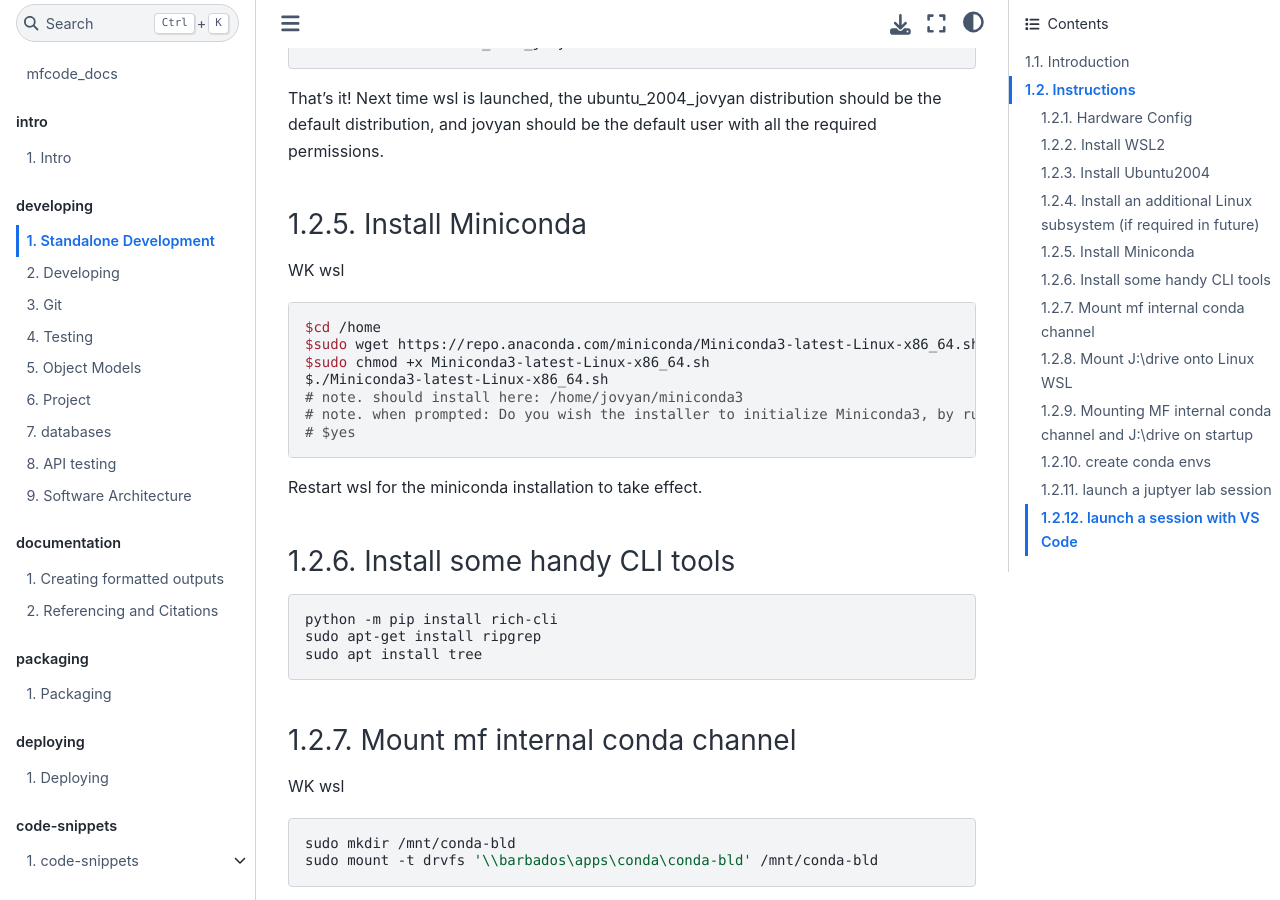
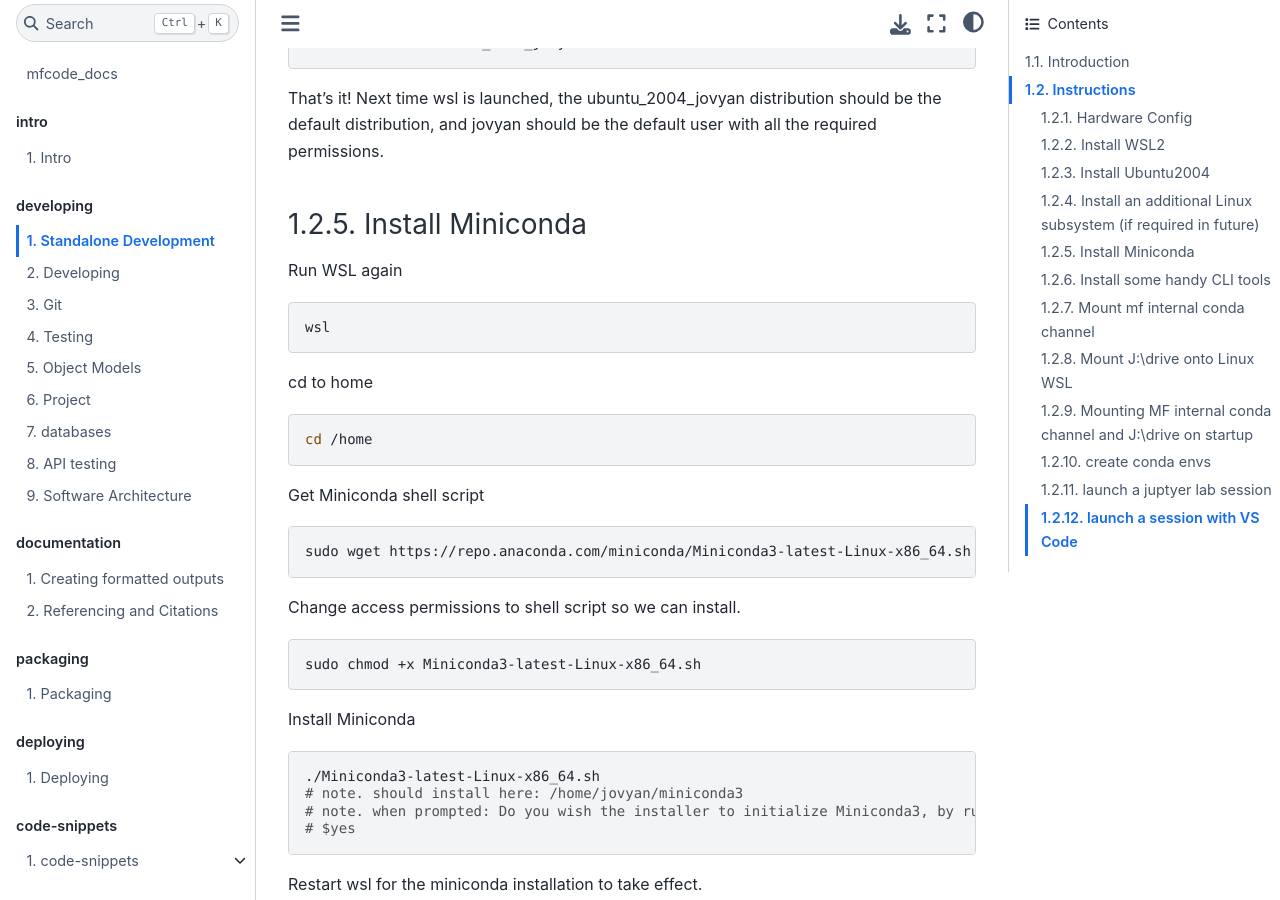
Before and after one commit to maxfordham/mxf-code-docs, a Jupyter Book: the page built from book/docs/developing-envsetup.md, in a window 1280 px wide and 900 px high, scrolled down 4371 px. Built offline with Jupyter Book 1.0.4 settings and Sphinx 7.4.7 and the Sphinx Book theme 1.1.4, drawn with Linux system fonts in a browser that asks for light colours; pages that are not in the unit, such as notebooks, are missing from menus.

Commit message:
Updated install miniconda section

````diff
--- a/book/docs/developing-envsetup.md
+++ b/book/docs/developing-envsetup.md
@@ -197,13 +197,30 @@ and jovyan should be the default user with all the required permissions.
 
 ### Install Miniconda
 
-WK wsl
+Run WSL again
 
 ```bash
-$cd /home
-$sudo wget https://repo.anaconda.com/miniconda/Miniconda3-latest-Linux-x86_64.sh
-$sudo chmod +x Miniconda3-latest-Linux-x86_64.sh
-$./Miniconda3-latest-Linux-x86_64.sh
+wsl
+```
+
+cd to home
+```bash
+cd /home
+```
+
+Get Miniconda shell script
+```bash
+sudo wget https://repo.anaconda.com/miniconda/Miniconda3-latest-Linux-x86_64.sh
+```
+
+Change access permissions to shell script so we can install.
+```bash
+sudo chmod +x Miniconda3-latest-Linux-x86_64.sh
+```
+
+Install Miniconda
+```bash
+./Miniconda3-latest-Linux-x86_64.sh
 # note. should install here: /home/jovyan/miniconda3
 # note. when prompted: Do you wish the installer to initialize Miniconda3, by running conda init? [yes|no]
 # $yes
````
